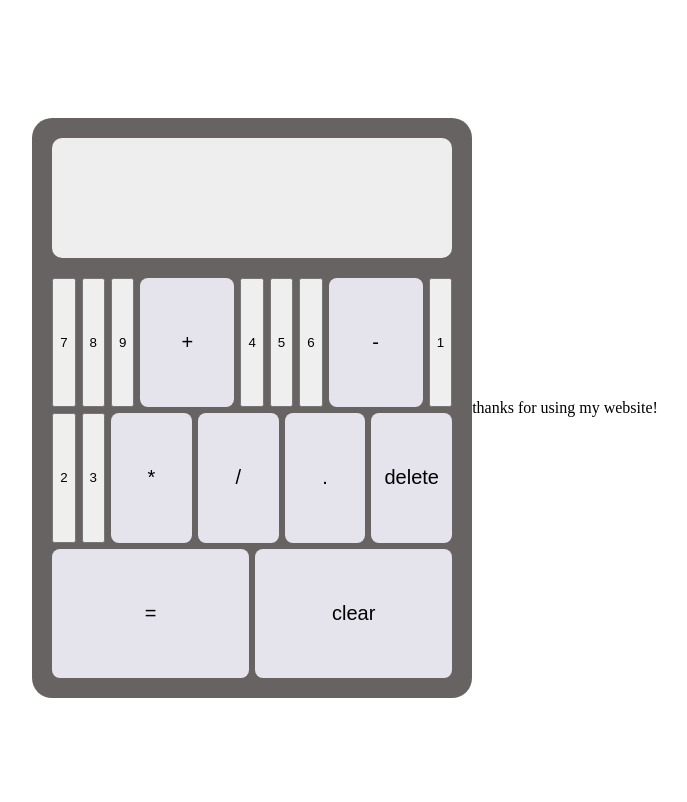
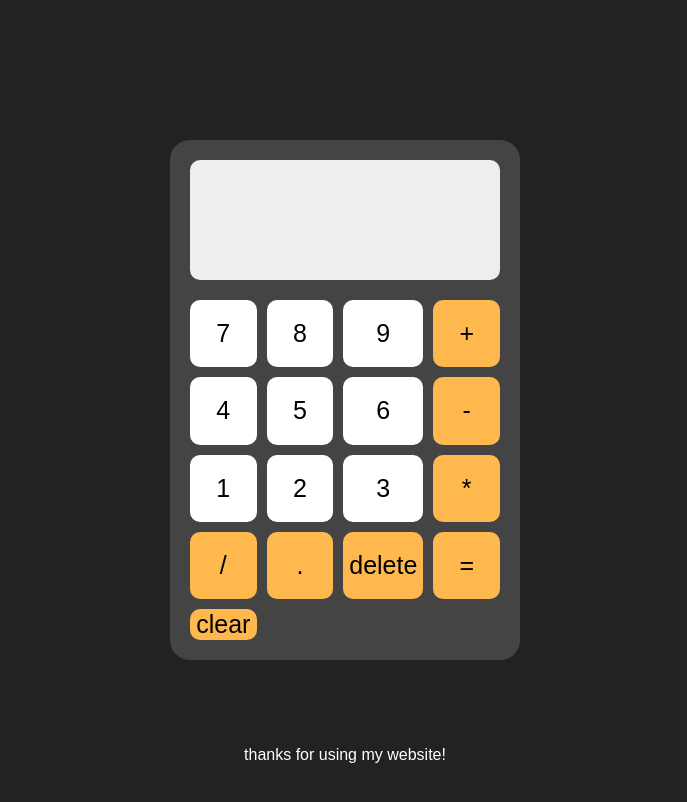
Before and after one commit to nangshiren/Project-Calculator, a plain HTML site: page index.html in a window 1280 px wide. Shown: the whole page, without its empty margins (295-982 px from the left). Drawn offline with Linux system fonts and the light colour scheme.

Commit message:
Feat: add keyboard support and refine calculator layout

```diff
--- a/js.js
+++ b/js.js
@@ -57,13 +57,22 @@ function operate(a, operator, b){
             return divide(a,b);
         default:
             return "Error";
+            current = "";
+            firstNumber = "";
+            firstOperator = "";
+            expression = "";
+            c.textContent = "Error";
+            f.textContent = "";
     }
 }
 document.addEventListener("keydown",e=>{
     let k = e.key;
+    console.log(k);
     if (k === "Backspace"){
         k = "delete";
-    }
+    } else if (k ==="Escape"){
+        k = "clear";
+    } else if (k ==="")
     handleInput(k);
 });
 function handleInput(k){
--- a/style.css
+++ b/style.css
@@ -1,69 +1,174 @@
-body{
-    display:flex;
-    justify-content:center;
-    align-items:center;
-    min-height:100vh;
+* {
+    box-sizing: border-box;
 }
-.calculator{
+
+body {
+    min-height: 100vh;
+    margin: 0;
+
+    display: flex;
+    justify-content: center;
+    align-items: center;
+
+    background-color: #222;
+    font-family: Arial, sans-serif;
+}
+
+
+.calculator {
+
+    width: 350px;
+    height: 520px;
+
+    padding: 20px;
+
+    background-color: #444;
+    border-radius: 20px;
+
     display: flex;
     flex-direction: column;
-    margin: 0 auto;
-    width: 400px;
-    padding: 20px;
-    border-radius: 20px;
-    background-color: #676363;
+
+    gap: 20px;
 }
+
+
+/* 显示屏 */
+
 .display {
-    height: 100px;
-    margin-bottom: 20px;
+
+    height: 120px;
+
     padding: 10px;
+
+    background-color: #eee;
+
     border-radius: 10px;
-    background-color: #eee;
+
+
     display: flex;
     flex-direction: column;
+
     justify-content: center;
     align-items: flex-end;
+
+
     overflow: hidden;
 }
 
 
-.formula{
+.formula {
+
+    width: 100%;
+
+    height: 30px;
+
     margin: 0;
+
     font-size: 20px;
-    height: 30px;
+
+    color: #666;
+
+    text-align: right;
+
+    overflow-x: auto;
+    white-space: nowrap;
 }
 
 
-.currentDisplay{
+
+.currentNumber {
+
+    width: 100%;
+
+    height: 60px;
+
     margin: 0;
-    font-size: 50px;
-    max-width: 100%;
+
+
+    font-size: 45px;
+
+    text-align: right;
+
+
     overflow-x: auto;
+    white-space: nowrap;
 }
-.buttons{
-    box-sizing: border-box;
-    display: flex;
-    flex-flow:row wrap;
-    height:400px;
-    width:400px;
-    gap:6px;
+
+
+
+/* 按钮区域 */
+
+.buttons {
+
+    flex: 1;
+
+    display: grid;
+
+    grid-template-columns: repeat(4, 1fr);
+
+    grid-template-rows: repeat(4, 1fr);
+
+    gap: 10px;
+}
+
+
+
+button {
+
+    border: none;
+
+    border-radius: 10px;
+
+    font-size: 25px;
+
+    cursor: pointer;
+
+    background-color: #eee;
 
 }
-.operator{
-    flex:1 1 20%;
-    border: none;
-    background-color: rgb(229, 228, 237);
-    box-shadow: none;
-    padding: 10px;
-    font-size: 20px;
-    border-radius: 8px;
+
+
+button:hover {
+
+    background-color: #ddd;
+
 }
+
+
 button:active {
-    transform: scale(0.9);
+
+    transform: scale(0.95);
+
 }
-button:hover {
-    filter: brightness(1.1);
+
+
+/* 运算符 */
+
+.operator {
+
+    background-color: #ffb84d;
+
 }
-button {
-    transition: 0.1s;
+
+
+/* 数字 */
+
+.number {
+
+    background-color: white;
+
 }
+
+
+
+/* 底部 */
+
+footer {
+
+    position: fixed;
+
+    bottom: 20px;
+
+    color: white;
+
+}
```
